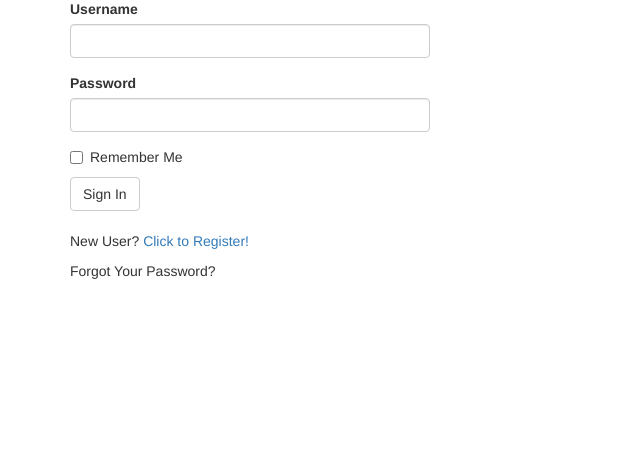
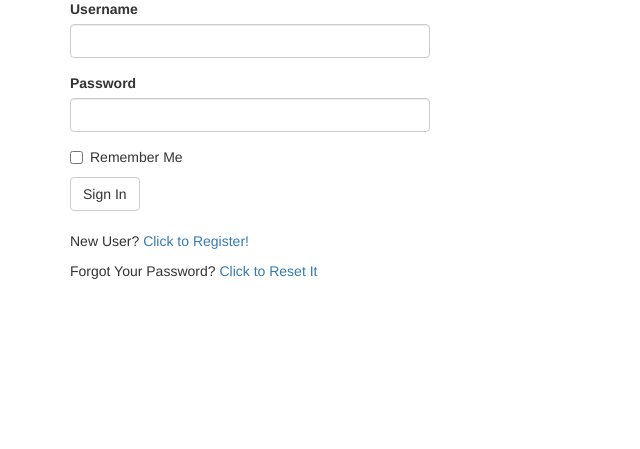
Before and after one commit to nilesmc/flask-blog, a Flask app: page /login in a window 1280 px wide. Shown: the part 143-592 px from the top of the page, without its empty margins (0-640 px from the left). Run offline with Flask 2, Linux system fonts and the light colour scheme; some libraries are stand-ins or nearby versions.

Commit message:
added in email form

```diff
--- a/app/forms.py
+++ b/app/forms.py
@@ -2,12 +2,14 @@ from flask_wtf import FlaskForm
 from wtforms import StringField, PasswordField, TextAreaField, BooleanField, SubmitField
 from wtforms.validators import ValidationError, DataRequired, Email, EqualTo, Length
 from app.models import User
+
 
 class LoginForm(FlaskForm):
     username = StringField('Username', validators=[DataRequired()])
     password = PasswordField('Password', validators=[DataRequired()])
     remember_me = BooleanField('Remember Me')
     submit = SubmitField('Sign In')
+
 
 class RegistrationForm(FlaskForm):
     username = StringField('Username', validators=[DataRequired()])
@@ -27,6 +29,7 @@ class RegistrationForm(FlaskForm):
         if user is not None:
             raise ValidationError('Please use a different email address.')
 
+
 class EditProfileForm(FlaskForm):
     username = StringField('Username', validators=[DataRequired()])
     about_me = TextAreaField('About me', validators=[Length(min=0, max=140)])
@@ -42,6 +45,12 @@ class EditProfileForm(FlaskForm):
             if user is not None:
                 raise ValidationError('Please use a different username.')
 
+
 class PostForm(FlaskForm):
     post = TextAreaField('Say something', validators=[DataRequired()])
     submit = SubmitField('Submit')
+
+
+class ResetPasswordRequestForm(FlaskForm):
+    email = StringField('Email', validators=[DataRequired(), Email()])
+    submit = SubmitField('Request Password Reset')
--- a/app/templates/login.html
+++ b/app/templates/login.html
@@ -12,6 +12,6 @@
     <p>New User? <a href="{{ url_for('register') }}">Click to Register!</a></p>
     <p>
         Forgot Your Password?
-
+        <a href="{{ url_for('reset_password_request') }}">Click to Reset It</a>
     </p>
 {% endblock %}
```
